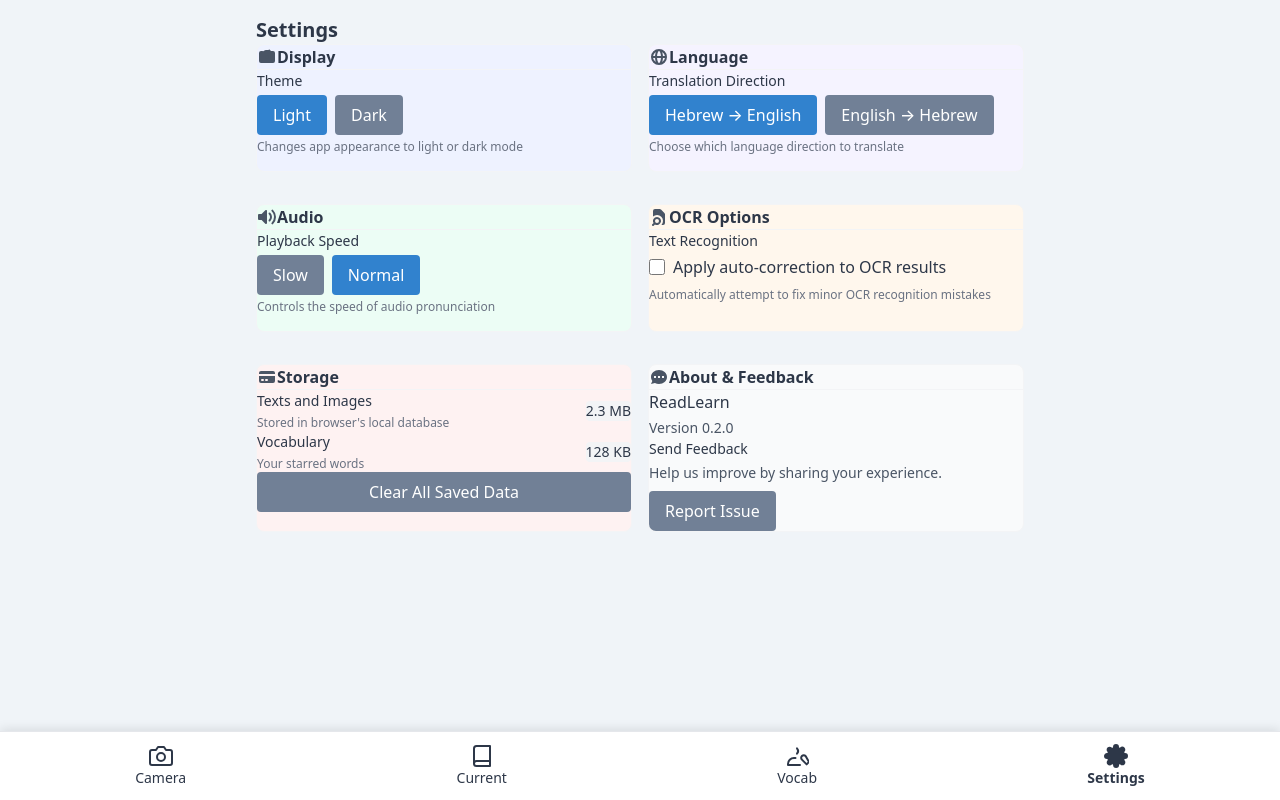
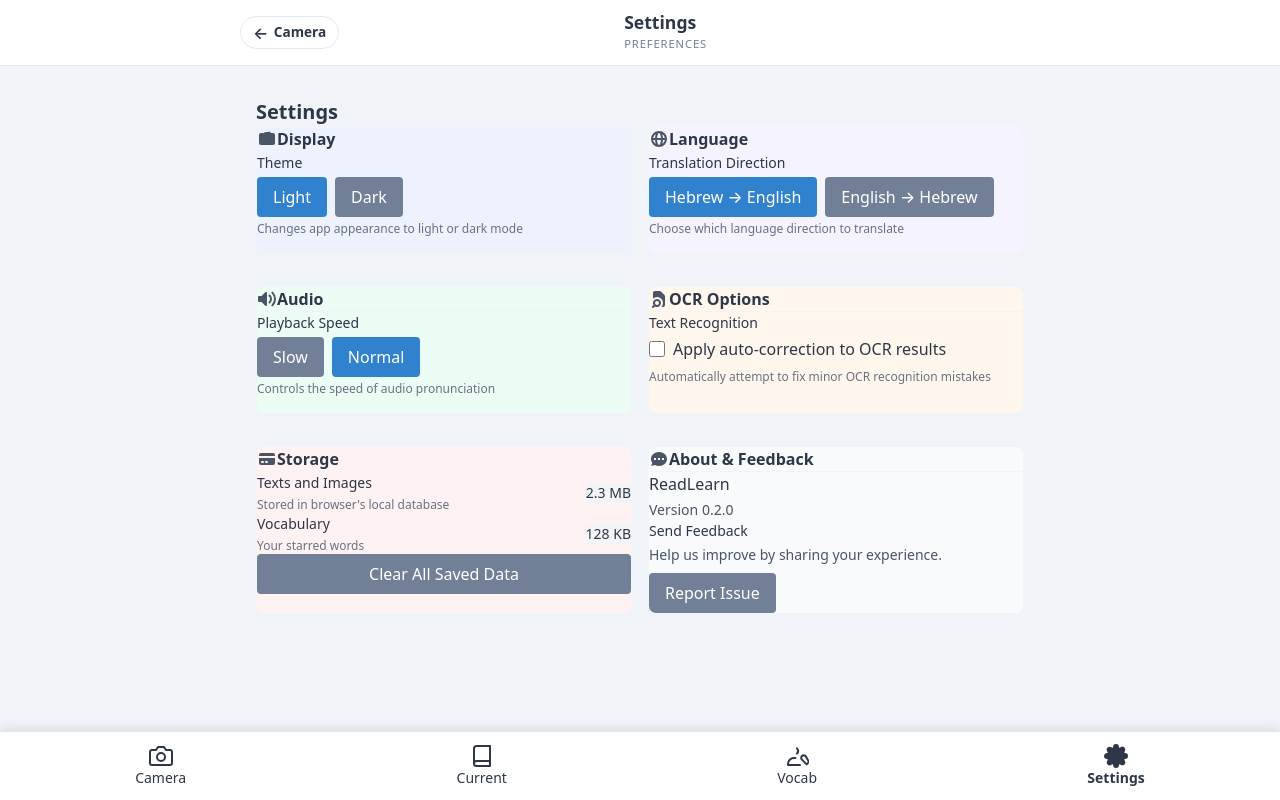
Before and after one commit to michaperki/mila, a React (Vite) app in the folder apps/web/: page /settings in a window 1280 px wide. Built offline with nearby package versions, Linux system fonts and the light colour scheme.

Commit message:
Rescope top nav to top-level routes

```diff
--- a/apps/web/src/app.css
+++ b/apps/web/src/app.css
@@ -173,6 +173,11 @@ body {
   line-height: 1.1;
 }
 
+.text-7xl {
+  font-size: 4.5rem;
+  line-height: 1.1;
+}
+
 .font-bold {
   font-weight: 700;
 }
@@ -333,6 +338,114 @@ body {
   0% { transform: scale(1); }
   50% { transform: scale(1.2); }
   100% { transform: scale(1); }
+}
+
+.top-nav {
+  position: sticky;
+  top: 0;
+  z-index: 20;
+  background-color: rgba(255, 255, 255, 0.95);
+  backdrop-filter: blur(6px);
+  border-bottom: 1px solid var(--border-color);
+  margin-bottom: 1rem;
+}
+
+.top-nav__inner {
+  display: flex;
+  align-items: center;
+  justify-content: space-between;
+  gap: 1rem;
+  padding: 0.75rem 0;
+}
+
+.top-nav__left {
+  display: flex;
+  align-items: center;
+  gap: 0.75rem;
+  min-width: 0;
+}
+
+.top-nav__center {
+  flex: 1;
+  display: flex;
+  justify-content: center;
+  align-items: center;
+  min-width: 0;
+}
+
+.top-nav__actions {
+  display: flex;
+  align-items: center;
+  justify-content: flex-end;
+  gap: 0.5rem;
+  min-width: 3rem;
+}
+
+.top-nav__brand {
+  display: flex;
+  flex-direction: column;
+  gap: 0.2rem;
+}
+
+.top-nav__title {
+  font-size: 1.1rem;
+  font-weight: 600;
+  color: var(--text-color);
+  line-height: 1.2;
+}
+
+.top-nav__subtitle {
+  font-size: 0.7rem;
+  text-transform: uppercase;
+  letter-spacing: 0.08em;
+  color: var(--text-light-color);
+}
+
+.top-nav__links {
+  display: flex;
+  align-items: center;
+  gap: 0.5rem;
+  padding: 0.25rem 0;
+}
+
+.top-nav__link {
+  padding: 0.35rem 0.9rem;
+  border-radius: 999px;
+  border: 1px solid transparent;
+  font-size: 0.85rem;
+  font-weight: 600;
+  color: var(--text-light-color);
+  transition: background-color 0.2s ease, color 0.2s ease, border-color 0.2s ease;
+}
+
+.top-nav__link:hover {
+  background-color: rgba(49, 130, 206, 0.08);
+  border-color: rgba(49, 130, 206, 0.3);
+  color: var(--text-color);
+}
+
+.top-nav__back {
+  display: inline-flex;
+  align-items: center;
+  gap: 0.35rem;
+  padding: 0.35rem 0.75rem;
+  border-radius: 999px;
+  border: 1px solid var(--border-color);
+  background-color: #fff;
+  font-size: 0.85rem;
+  font-weight: 600;
+  color: var(--text-color);
+  transition: background-color 0.2s ease, border-color 0.2s ease;
+}
+
+.top-nav__back:hover {
+  background-color: rgba(49, 130, 206, 0.08);
+  border-color: rgba(49, 130, 206, 0.3);
+}
+
+.top-nav__back-icon {
+  font-size: 1rem;
+  line-height: 1;
 }
 
 .reading-mode-toggle {
--- a/apps/web/src/components/TopNavBar.tsx
+++ b/apps/web/src/components/TopNavBar.tsx
@@ -1,47 +1,69 @@
-import { ReactNode } from 'react';
+import { Link } from 'react-router-dom'
+import { ReactNode } from 'react'
+
+export type TopNavSection = 'camera' | 'current' | 'vocab' | 'settings'
 
 interface TopNavBarProps {
-  title: string;
-  subtitle?: string;
-  onBack?: () => void;
-  actions?: ReactNode;
+  current: TopNavSection
+  title?: string
+  subtitle?: string
+  actions?: ReactNode
 }
 
-function TopNavBar({ title, subtitle, onBack, actions }: TopNavBarProps) {
+const TOP_LEVEL_LINKS: Array<{ key: TopNavSection; label: string; to: string }> = [
+  { key: 'current', label: 'Current', to: '/reader/latest' },
+  { key: 'vocab', label: 'Vocab', to: '/vocab' },
+  { key: 'settings', label: 'Settings', to: '/settings' },
+]
+
+const SECTION_LABELS: Record<TopNavSection, string> = {
+  camera: 'Camera',
+  current: 'Current',
+  vocab: 'Vocabulary',
+  settings: 'Settings',
+}
+
+function TopNavBar({ current, title, subtitle, actions }: TopNavBarProps) {
+  const resolvedTitle = title ?? SECTION_LABELS[current]
+
+  const isCamera = current === 'camera'
+
+  const leftContent = isCamera ? (
+    <div className="top-nav__brand">
+      <h1 className="top-nav__title">{resolvedTitle}</h1>
+      {subtitle && <p className="top-nav__subtitle">{subtitle}</p>}
+    </div>
+  ) : (
+    <Link to="/" className="top-nav__back" aria-label="Back to Camera">
+      <span className="top-nav__back-icon">←</span>
+      Camera
+    </Link>
+  )
+
+  const centerContent = isCamera ? (
+    <nav className="top-nav__links" aria-label="Primary">
+      {TOP_LEVEL_LINKS.map((link) => (
+        <Link key={link.key} to={link.to} className="top-nav__link">
+          {link.label}
+        </Link>
+      ))}
+    </nav>
+  ) : (
+    <div className="top-nav__brand">
+      <h1 className="top-nav__title">{resolvedTitle}</h1>
+      {subtitle && <p className="top-nav__subtitle">{subtitle}</p>}
+    </div>
+  )
+
   return (
-    <header className="sticky top-0 z-10 bg-white/95 backdrop-blur border-b border-gray-200 mb-4">
-      <div className="container flex items-center justify-between gap-3 py-3">
-        <div className="flex items-center gap-3">
-          {onBack && (
-            <button
-              onClick={onBack}
-              className="btn btn-icon bg-gray-100 hover:bg-gray-200"
-              aria-label="Go back"
-            >
-              <svg xmlns="http://www.w3.org/2000/svg" width="18" height="18" viewBox="0 0 24 24" fill="none" stroke="currentColor" strokeWidth="2" strokeLinecap="round" strokeLinejoin="round">
-                <polyline points="15 18 9 12 15 6" />
-              </svg>
-            </button>
-          )}
-
-          <div>
-            <h1 className="text-lg font-semibold leading-tight text-gray-900">{title}</h1>
-            {subtitle && (
-              <p className="text-xs text-gray-500 uppercase tracking-wide mt-0.5">
-                {subtitle}
-              </p>
-            )}
-          </div>
-        </div>
-
-        {actions && (
-          <div className="flex items-center gap-2">
-            {actions}
-          </div>
-        )}
+    <header className="top-nav">
+      <div className="container top-nav__inner">
+        <div className="top-nav__left">{leftContent}</div>
+        <div className="top-nav__center">{centerContent}</div>
+        <div className="top-nav__actions">{actions}</div>
       </div>
     </header>
-  );
+  )
 }
 
-export default TopNavBar;
+export default TopNavBar
--- a/apps/web/src/routes/Home.tsx
+++ b/apps/web/src/routes/Home.tsx
@@ -50,7 +50,8 @@ function Home() {
   return (
     <>
       <TopNavBar
-        title="Home"
+        current="camera"
+        title="Camera"
         subtitle="ReadLearn"
         actions={
           <button
--- a/apps/web/src/routes/Reader.tsx
+++ b/apps/web/src/routes/Reader.tsx
@@ -257,37 +257,11 @@ function Reader() {
     }
   }
 
-  const viewTitle = displayMode === 'word'
-    ? 'Word View'
-    : displayMode === 'sentence'
-      ? 'Sentence View'
-      : 'Full Text'
-
-  const handleBack = () => {
-    if (displayMode === 'word') {
-      setDisplayMode('sentence')
-      setShowSettingsPanel(false)
-      return
-    }
-
-    if (displayMode === 'sentence' && text?.chunks.length) {
-      setDisplayMode('fullText')
-      setShowSettingsPanel(false)
-      return
-    }
-
-    if (window.history.length > 1) {
-      navigate(-1)
-    } else {
-      navigate('/')
-    }
-  }
-
   const navBar = (
     <TopNavBar
-      title={viewTitle}
+      current="current"
+      title="Current"
       subtitle={text?.title || undefined}
-      onBack={handleBack}
       actions={
         <div className="relative">
           <button
--- a/apps/web/src/routes/Settings.tsx
+++ b/apps/web/src/routes/Settings.tsx
@@ -1,6 +1,7 @@
 import { useState } from 'react'
 import SettingsCard, { SettingsIcons } from '../components/SettingsCard'
 import ErrorMessage from '../components/ErrorMessage'
+import TopNavBar from '../components/TopNavBar'
 
 function Settings() {
   const [theme, setTheme] = useState('light')
@@ -27,7 +28,9 @@ function Settings() {
   }
 
   return (
-    <div className="container pb-16">
+    <>
+      <TopNavBar current="settings" title="Settings" subtitle="Preferences" />
+      <div className="container pb-16">
       <h1 className="text-xl font-bold mb-6">Settings</h1>
 
       {clearSuccess && (
@@ -230,7 +233,8 @@ function Settings() {
           </div>
         </SettingsCard>
       </div>
-    </div>
+      </div>
+    </>
   )
 }
 
--- a/apps/web/src/routes/Vocab.tsx
+++ b/apps/web/src/routes/Vocab.tsx
@@ -1,5 +1,4 @@
 import { useState, useEffect, useRef, useMemo } from 'react'
-import { useNavigate } from 'react-router-dom'
 import { useVocabStore } from '../state/useVocabStore'
 import { StarredItem } from '../types'
 import { groupItemsByDate, formatGroupName } from '../lib/dateUtils'
@@ -19,7 +18,6 @@ const SORT_LABELS: Record<string, string> = {
 };
 
 function Vocab() {
-  const navigate = useNavigate()
   const {
     vocab,
     getVocab,
@@ -215,9 +213,9 @@ function Vocab() {
   return (
     <>
       <TopNavBar
+        current="vocab"
         title="Vocabulary"
         subtitle="Saved Words"
-        onBack={handleBack}
         actions={
           <button
             className="btn btn-icon bg-gray-100 hover:bg-gray-200"
```
